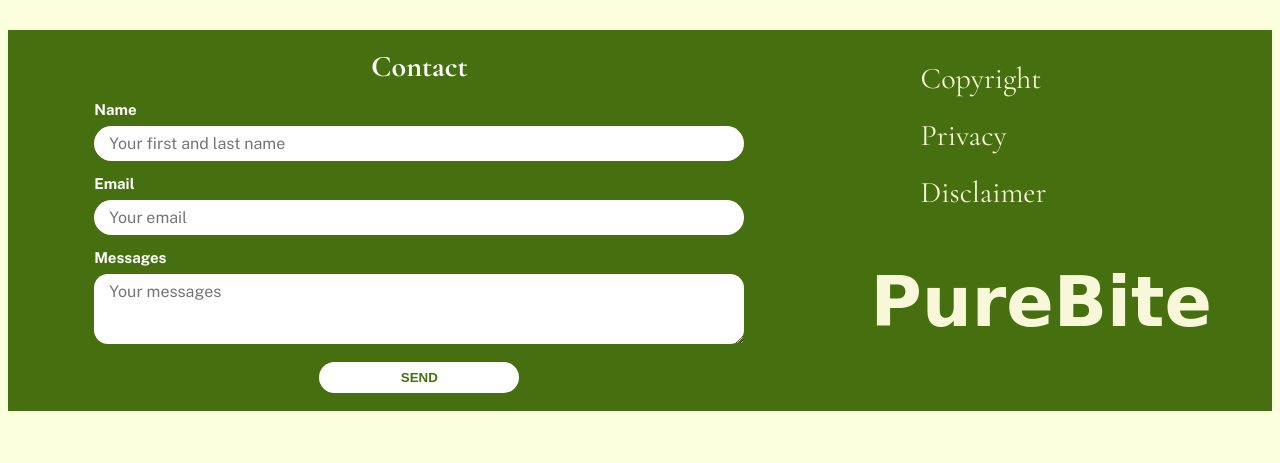
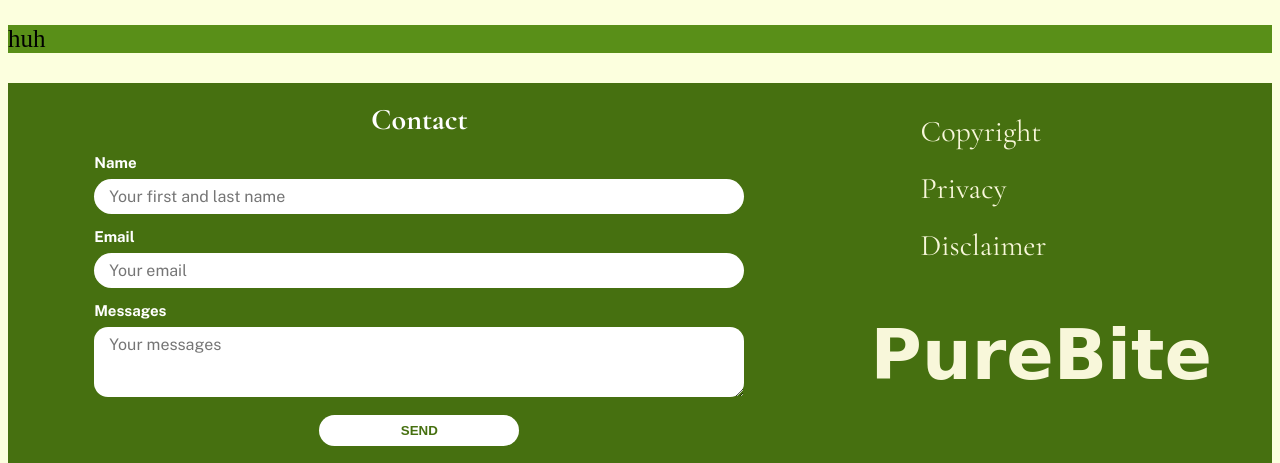
Before and after one commit to Ormiston-Senior-College-NZ/final-assessment-as91903-or-as91906-and-as91907-Anh-pham-csc, a Flask app: page / in a window 1280 px wide. Shown: the part 197-660 px from the top of the page. Run offline with Flask 3, Linux system fonts and the light colour scheme; some libraries are stand-ins or nearby versions; some web fonts are replaced.

Commit message:
add information into the home page

```diff
--- a/PureBite/static/style.css
+++ b/PureBite/static/style.css
@@ -54,6 +54,7 @@
     }
     .header {
         grid-template-columns: 1fr;
+        grid-template-rows: 1fr 1fr;
         text-align: center;
     }
     .title {
@@ -165,7 +166,7 @@
         font-size: 14px;
     }
     .right_side_checker {
-        width: 70%;
+        width: 50% !important;
     }
     .input_food{
         width: 700px;
@@ -173,6 +174,10 @@
     .navigation a {
         font-size: 28px;
         gap: 20px;
+
+    }
+    .navigation {
+        width: 100%;
     }
 
     .input_food{
@@ -294,6 +299,129 @@
     background-color: transparent !important;
     font-size: 20px !important;
 }
+
+/* --------------------------------- Home page -------------------------------------*/
+.lean{
+    font-size: 25px;
+    background-color: #598f18;
+    transform: rotateZ(30)
+}
+
+
+
+
+
+
+
+
+
+
+
+
+
+
+
+
+
+
+
+
+
+
+
+
+
+
+
+
+
+
+
+
+
+
+
+
+
+
+
+
+
+
+
+
+
+
+
+
+
+
+
+
+
+
+
+
+
+
+
+
+
+
+
+
+
+
+
+
+
+
+
+
+
+
+
+
+
+
+
+
+
+
+
+
+
+
+
+
+
+
+
+
+
+
+
+
+
+
+
+
+
+
+
+
+
+
+
+
+
+
+
+
+
+
+
+
 
 /* Checker's body*/
 .container{
@@ -469,6 +597,7 @@
     background-color: #467010;
     display: grid;
     grid-template-columns: 3fr 1fr;
+    width: fit-content;
 }
 
 .contact-section {
--- a/PureBite/templates/home.html
+++ b/PureBite/templates/home.html
@@ -31,8 +31,11 @@
                 <a href = "{{ url_for('checker')}}"> Compatible checker </a>
             </nav>
         </div>
+    </header>
 
-    </header>
+    <main>
+        <p class="lean"> huh </p>
+    </main>
     <footer class="contact-footer">
         <section class="contact-section">
             <h2>Contact</h2>
@@ -82,7 +85,6 @@
             <a href = "{{ url_for('home')}}" class="title_link">
                 <h1 class="title-bottom">PureBite</h1>
             </a>
-
         </section>
 
     </footer>
```
Also changed, not shown: PureBite/app.py (line endings or trailing spaces).
